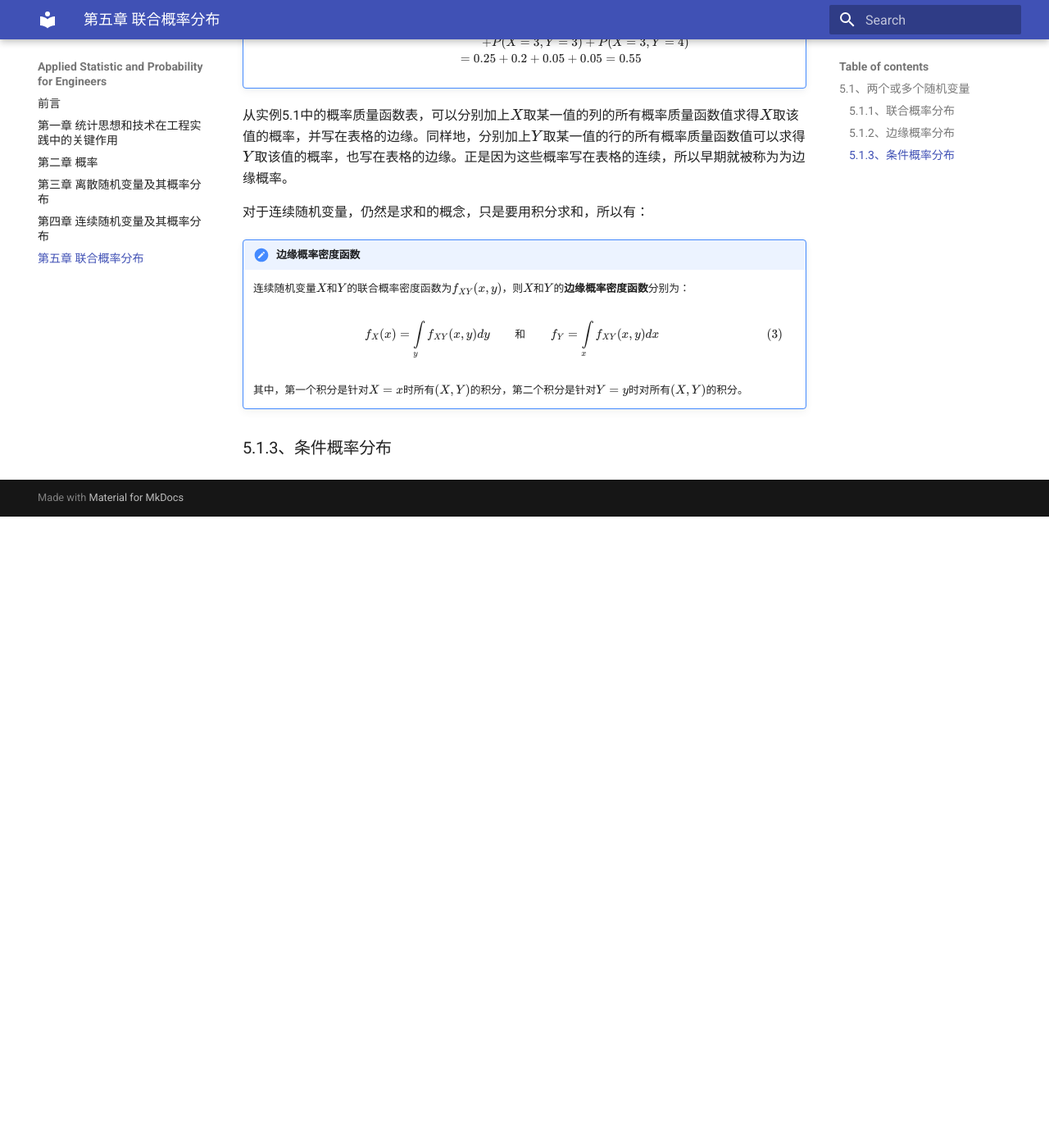
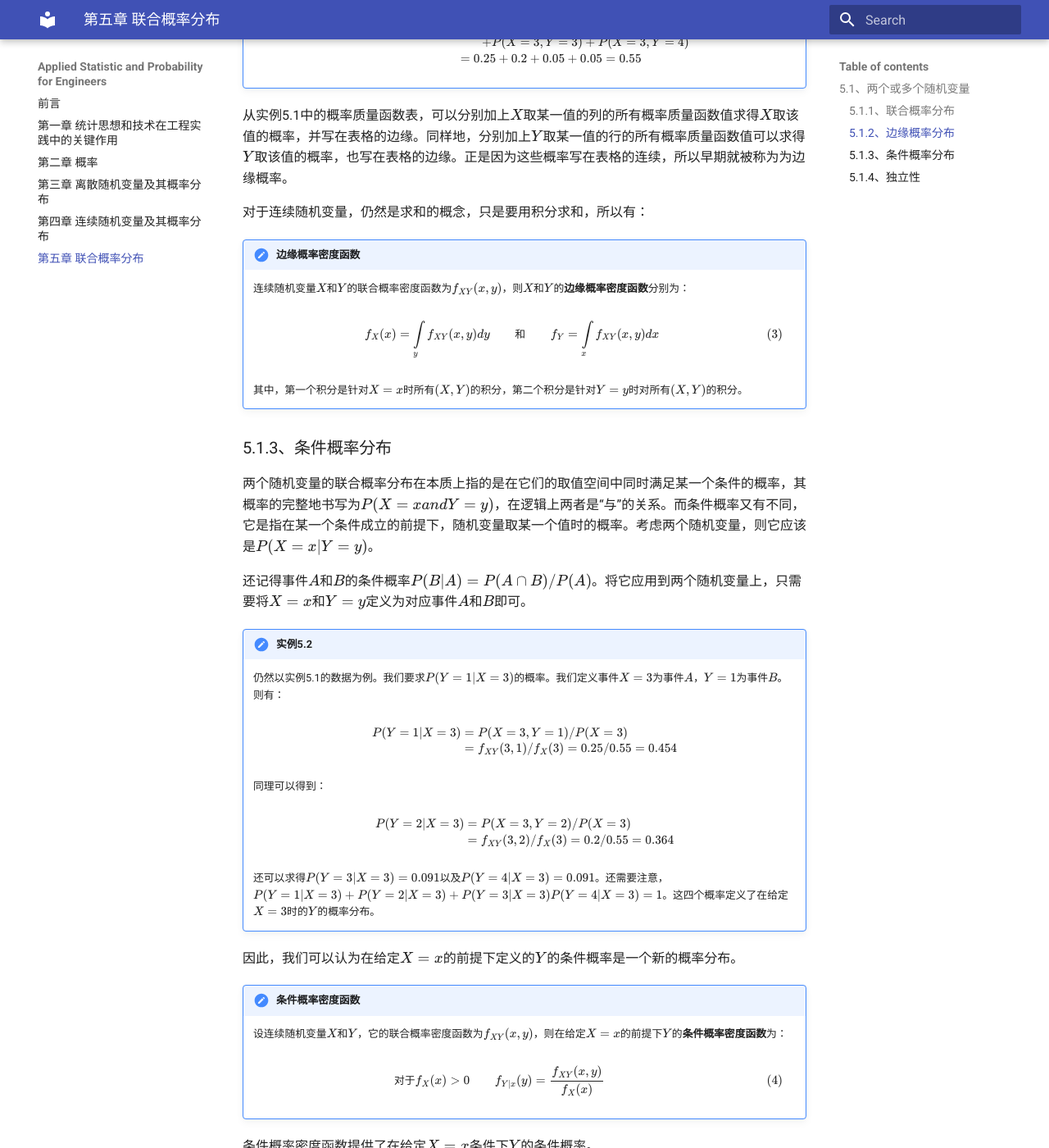
Before and after one commit to chenmich/applied_statistic_and_probability_for_engineers, an MkDocs documentation site: the page built from docs/fifth.md, in a window 1280 px wide and 1400 px high, scrolled down 2691 px. Shown: the whole window at 82% size. Built offline with MkDocs 1.6.1 and Material for MkDocs 9.7.7, drawn with Linux system fonts in a browser that asks for light colours; before the commit the page ends 3321 px from its top, so only the background shows below that; some of the changed text lies outside the part shown.

Commit message:
complete 5.1.3

```diff
--- a/docs/fifth.md
+++ b/docs/fifth.md
@@ -82,3 +82,71 @@ $$
     其中，第一个积分是针对$X=x$时所有$(X,Y)$的积分，第二个积分是针对$Y=y$时对所有$(X,Y)$的积分。
 
 ### 5.1.3、条件概率分布
+
+两个随机变量的联合概率分布在本质上指的是在它们的取值空间中同时满足某一个条件的概率，其概率的完整地书写为$P(X=x and Y=y)$，在逻辑上两者是“与”的关系。而条件概率又有不同，它是指在某一个条件成立的前提下，随机变量取某一个值时的概率。考虑两个随机变量，则它应该是$P(X=x|Y=y)$。
+
+还记得事件$A$和$B$的条件概率$P(B|A)=P(A\cap B)/P(A)$。将它应用到两个随机变量上，只需要将$X=x$和$Y=y$定义为对应事件$A$和$B$即可。
+
+!!!note "实例5.2"
+    仍然以实例5.1的数据为例。我们要求$P(Y=1|X=3)$的概率。我们定义事件$X=3$为事件$A$，$Y=1$为事件$B$。则有：
+
+    $$
+    \begin{align}
+    P(Y=1|X=3)&=P(X=3,Y=1)/P(X=3)\nonumber\\
+    &=f_{XY}(3,1)/f_{X}(3)=0.25/0.55=0.454\nonumber
+    \end{align}
+    $$
+
+    同理可以得到：
+
+    $$
+    \begin{align}
+    P(Y=2|X=3)&=P(X=3,Y=2)/P(X=3)\nonumber\\
+    &=f_{XY}(3,2)/f_{X}(3)=0.2/0.55=0.364\nonumber
+    \end{align}
+    $$
+
+    还可以求得$P(Y=3|X=3)=0.091$以及$P(Y=4|X=3)=0.091$。还需要注意，$P(Y=1|X=3)+P(Y=2|X=3)+P(Y=3|X=3)P(Y=4|X=3)=1$。这四个概率定义了在给定$X=3$时的$Y$的概率分布。
+
+因此，我们可以认为在给定$X=x$的前提下定义的$Y$的条件概率是一个新的概率分布。
+
+!!!note "条件概率密度函数"
+    设连续随机变量$X$和$Y$，它的联合概率密度函数为$f_{XY}(x,y)$，则在给定$X=x$的前提下$Y$的**条件概率密度函数**为：
+
+    $$
+    \begin{equation}
+    \text{对于}f_{X}(x)>0\qquad f_{Y|x}(y)=\frac{f_{XY}(x,y)}{f_{X}(x)}\qquad\qquad
+    \end{equation}
+    $$
+
+条件概率密度函数提供了在给定$X=x$条件下$Y$的条件概率。
+
+!!!note ""
+    因为条件概率密度函数$f_{Y|x}(y)$是在$R_x$上所有$y$的概率密度函数，所以它满足以下关系：
+
+    $$
+    \begin{align}
+    (1)&\qquad f_{Y|x}(y)\geq 0\nonumber\\
+    (2)&\qquad \int f_{Y|x}(y)dy=1\nonumber\\
+    (3)&\qquad \text{对于在Y的定义域内的任意集合B}\qquad P(Y\in B|X=x)=\int\limits_{B}f_{Y|x}(y)dy\qquad
+    \end{align}
+    $$
+
+我们要记住的就是，两个随机变量定义的条件概率是一种条件分布，因此它同样有平均值和方差。其定义如下：
+
+!!!note "条件平均值和方差"
+    在给定$X=x$条件下的**条件平均值**为$E(Y|x)$或$\mu_{Y|x}$，我们有：
+
+    $$
+    \begin{equation}
+    E(Y|x)=\int\limits_{Y}yf_{Y|x}(y)dy\qquad
+    \end{equation}
+    $$
+
+    在给定$X=x$的条件下$Y$的条件方差为$V(Y|x)$或$\sigma^2_{Y|x}$，我们有：
+
+    $$
+    V(Y|x)=\int\limits_{y}(y-\mu_{Y|x})^2f_{Y|x}(y)dy=\int\limits_{y}y^2f_{Y|x}(y)dy-{\mu^2_{Y|x}}\qquad
+    $$
+
+### 5.1.4、独立性
```
